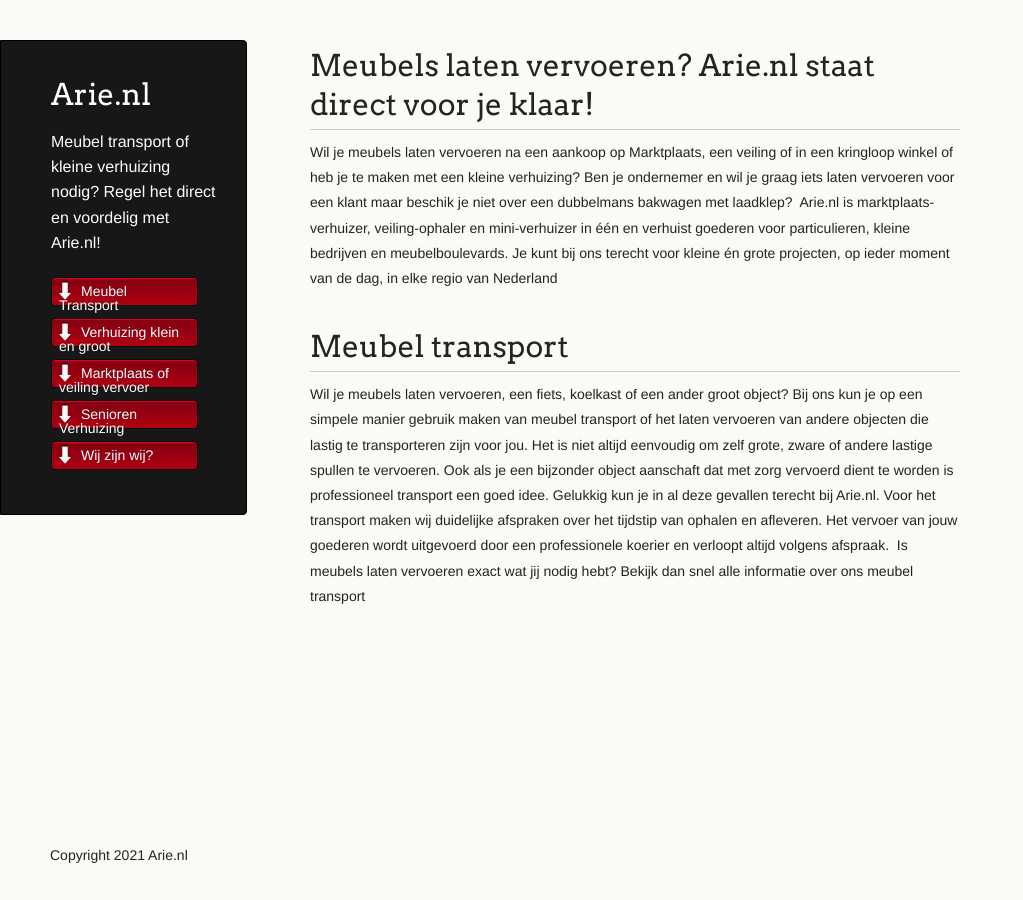
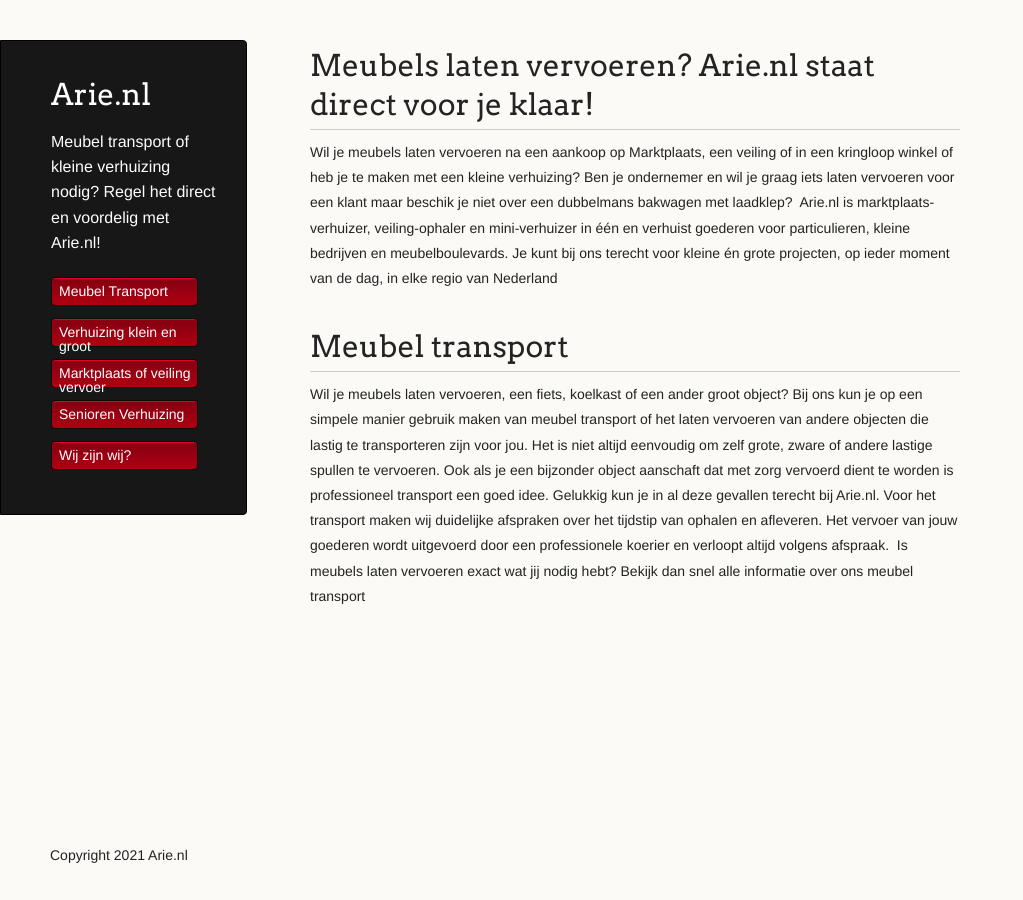
Before and after one commit to amsdfw/arie.nl, a Jekyll site: the page built from index.md, in a window 1280 px wide. Shown: the whole page, without its empty margins (0-1023 px from the left). Built offline with Jekyll 4.4.1, drawn with Linux system fonts in a browser that asks for light colours; our own code applies the rules of GitHub Pages for plain Markdown files.

Commit message:
Update default.html

```diff
--- a/_layouts/default.html
+++ b/_layouts/default.html
@@ -20,11 +20,11 @@
         <p class="header">{{ site.description | default: site.github.project_tagline }}</p>
 
         <ul>
-          <li><a class="buttons" href="/meubel-transport.html">Meubel Transport</a></li>
-          <li class="download"><a class="buttons" href="/verhuizing-klein-groot.html">Verhuizing klein en groot</a></li>
-          <li class="download"><a class="buttons" href="/marktplaats-of-veiling-vervoer.html">Marktplaats of veiling vervoer</a></li>
-          <li class="download"><a class="buttons" href="/senioren-verhuizing.html">Senioren Verhuizing</a></li>
-          <li class="download"><a class="buttons" href="/senioren-verhuizing.html">Wij zijn wij?</a></li>
+          <li><a href="/meubel-transport.html">Meubel Transport</a></li>
+          <li><a href="/verhuizing-klein-groot.html">Verhuizing klein en groot</a></li>
+          <li><a href="/marktplaats-of-veiling-vervoer.html">Marktplaats of veiling vervoer</a></li>
+          <li><a href="/senioren-verhuizing.html">Senioren Verhuizing</a></li>
+          <li><a href="/senioren-verhuizing.html">Wij zijn wij?</a></li>
         </ul>
 
 
```
